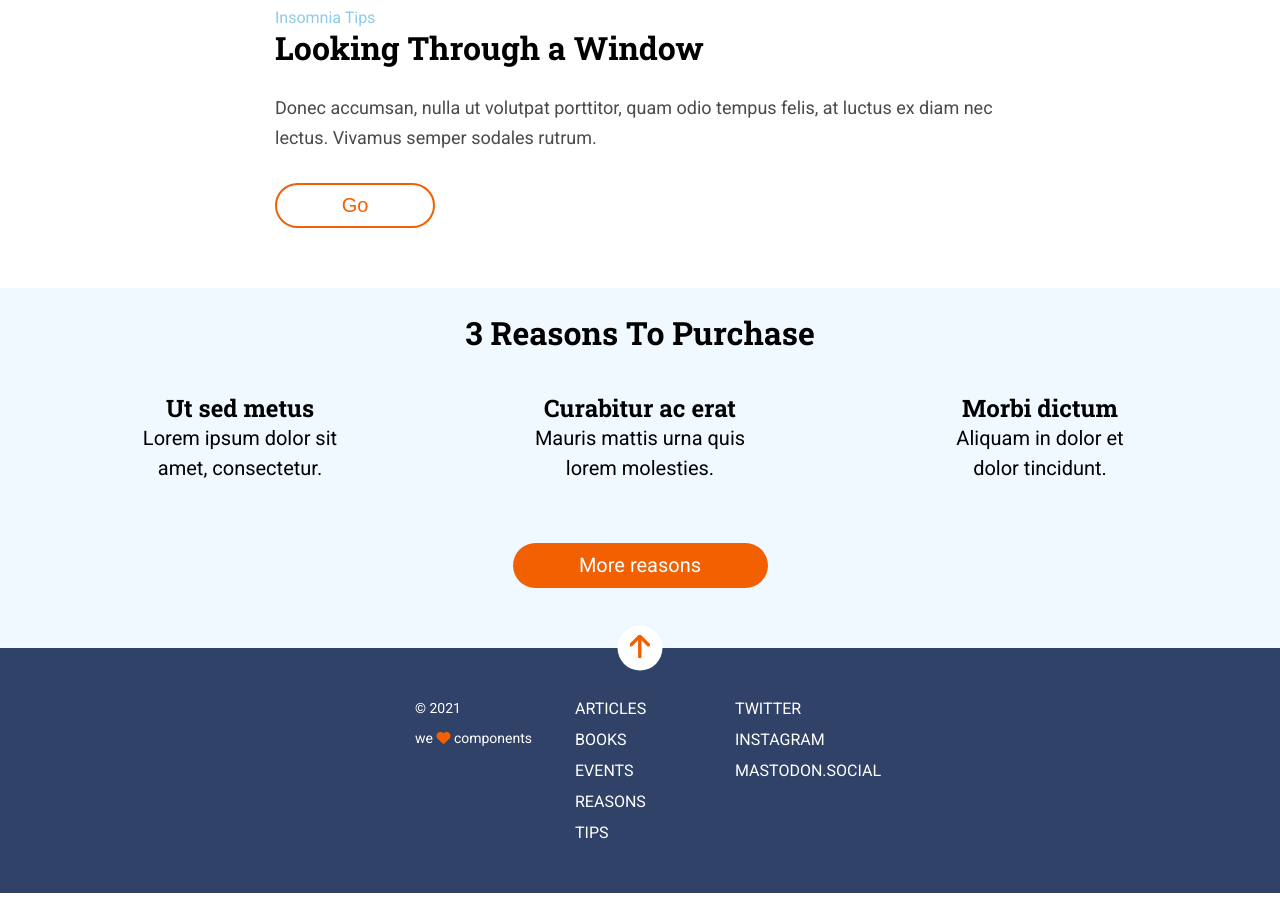
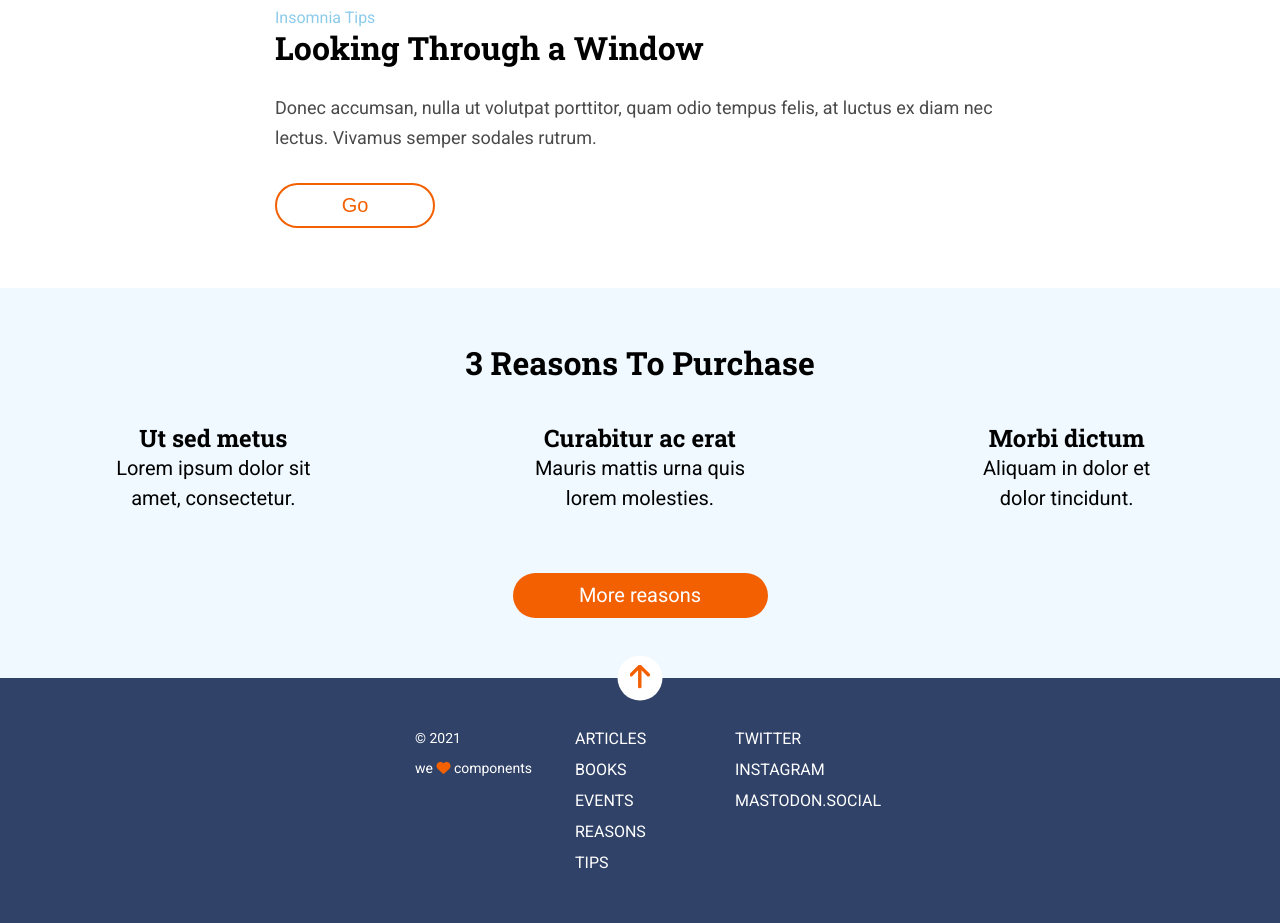
Before and after one commit to Sararid/Landing-Page-HTML-CSS-SASS, a website: page docs/index.html in a window 1280 px wide. Shown: the part 857-1780 px from the top of the page. Before the commit the page ends 1750 px from the top, so only its background shows below. Drawn offline with nearby package versions, Linux system fonts and the light colour scheme; files that its build step writes are made by us from their sources.

Commit message:
footer updates

```diff
--- a/src/scss/layout/_footer.scss
+++ b/src/scss/layout/_footer.scss
@@ -1,6 +1,6 @@
 .container {
   background-color: $dark-grey-blue;
-  position: relative;
+  /* position: relative; no hace falta poner el relative  */
 }
 
 .icoArrow {
--- a/src/scss/layout/_mainSection2.scss
+++ b/src/scss/layout/_mainSection2.scss
@@ -4,7 +4,7 @@
     line-height: 30px;
     padding: 30px 15px 60px;
     display: grid;
-    grid-template-columns: 1fr, 1fr, 1fr;
+    grid-template-columns: 1fr, auto; /* tmb 1fr 1fr 1fr */
     grid-template-rows: repeat (5, 1fr);
     align-items: center;
     justify-items: center;
@@ -16,6 +16,9 @@
       &--item1,
       &--item5 {
         grid-column: 1 / 4;
+      }
+      @media (min-width: 1200px) {
+        padding: 60px 0;
       }
     }
   }
```
